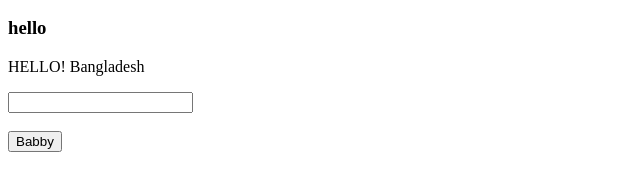
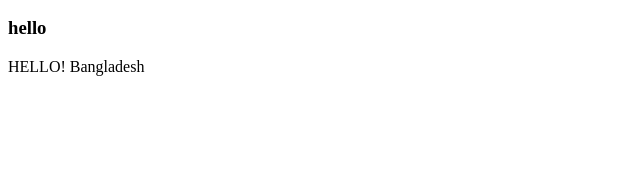
Before and after one commit to ShahazulDON/my-first-web, a plain HTML site: page index.html in a window 1280 px wide. Shown: the part 110-300 px from the top of the page, without its empty margins (0-640 px from the left). Drawn offline with Linux system fonts and the light colour scheme.

Commit message:
Update index.html

```diff
--- a/index.html
+++ b/index.html
@@ -12,10 +12,7 @@
     <div>
         <p>HELLO! Bangladesh</p>
     </div>
-    <input type="text">
-    <br>
-    <br>
-    <button>Babby</button>
+
 
 
 </body>
```
